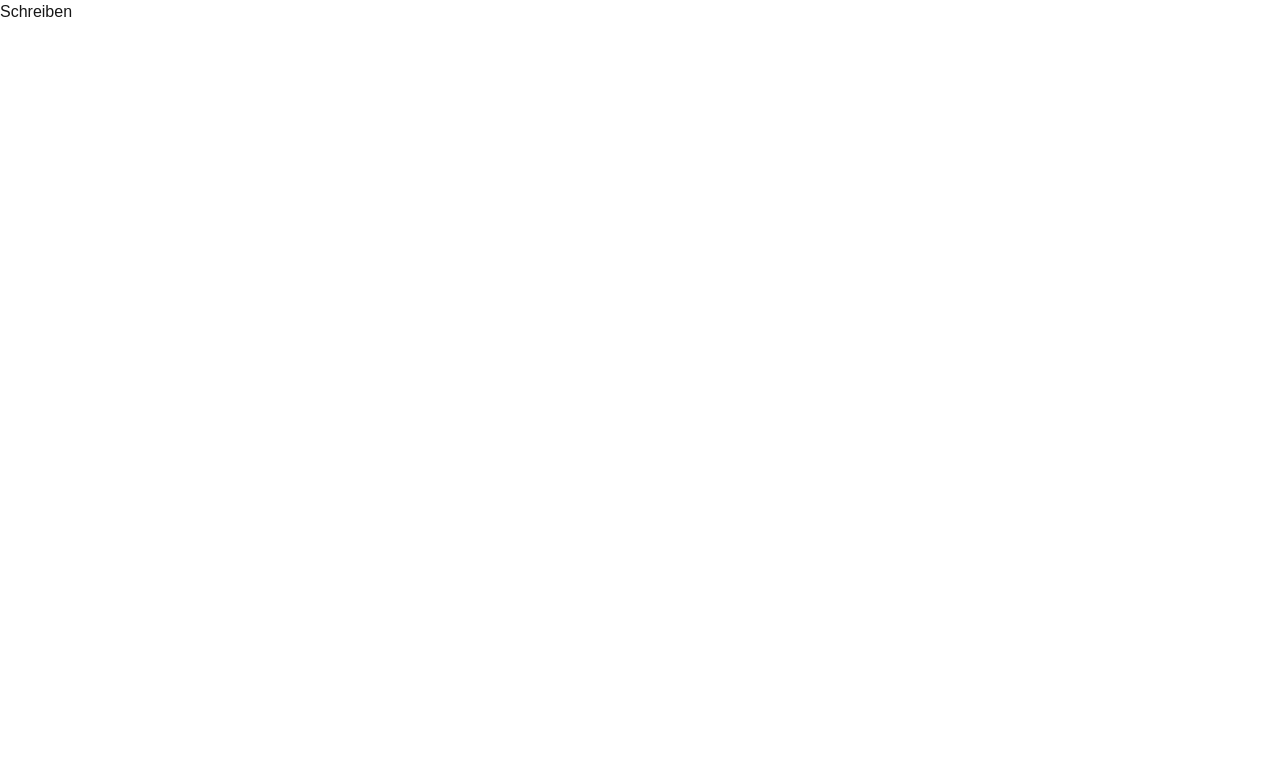
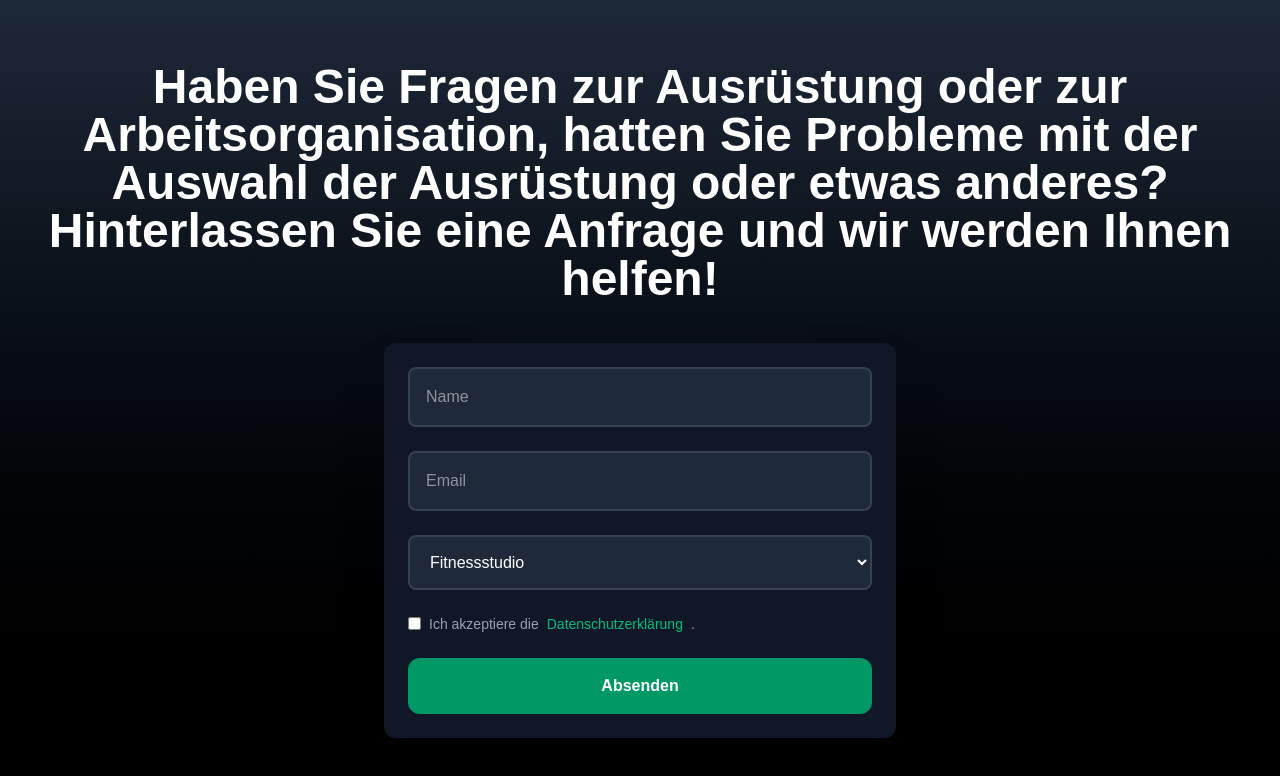
Before and after one commit to tereshonkov/gym-app, a Next.js app: page /schreiben in a window 1280 px wide. Shown: the top 776 px of the page. Built offline with nearby package versions, Linux system fonts and the light colour scheme.

Commit message:
edited Form

```diff
--- a/app/schreiben/page.tsx
+++ b/app/schreiben/page.tsx
@@ -1,7 +1,99 @@
-import React from 'react'
+"use client"
+import { useState } from "react"
 
-export default function Schreiben() {
-  return (
-    <div>Schreiben</div>
-  )
+type FormValue = {
+    name: string;
+    email: string;
+    category: string;
+    privacyPolicy: boolean;
 }
+
+export default function Index() {
+    const [value, setValue] = useState<FormValue>({
+        name: "",
+        email: "",
+        category: "1",
+        privacyPolicy: false,  // Додано стан для чекбоксу
+    });
+    const [showPopup, setShowPopup] = useState(false);
+
+    const handleSubmit = (e: React.FormEvent) => {
+        e.preventDefault();
+        if (!value.privacyPolicy) {
+            alert("Bitte akzeptieren Sie die Datenschutzerklärung.");  // Попередження, якщо чекбокс не відмічено
+            return;
+        }
+
+        // Виведення значень форми в консоль
+        console.log(value);
+        setValue({
+            name: "",
+            email: "",
+            category: "1",
+            privacyPolicy: false,  // Скидаємо значення чекбоксу після відправки форми
+        });
+        setShowPopup(true);
+        setTimeout(()=> {setShowPopup(false)}, 3000);
+    }
+
+    return (
+        <div className="w-screen h-screen bg-gradient-to-b from-gray-800 to-black text-white flex flex-col items-center justify-center gap-6 p-6">
+            <h2 className="text-5xl font-bold text-center mb-4">Haben Sie Fragen zur Ausrüstung oder zur Arbeitsorganisation, hatten Sie Probleme mit der Auswahl der Ausrüstung oder etwas anderes? Hinterlassen Sie eine Anfrage und wir werden Ihnen helfen!</h2>
+            {/* <h3 className="text-4xl text-center max-w-3xl mb-6 px-4">
+                Haben Sie Fragen oder benötigen Sie ein Beratungsgespräch mit unserem Spezialisten? Hinterlassen Sie Ihre E-Mail und wir werden Sie so schnell wie möglich kontaktieren!
+            </h3> */}
+            <form className="flex flex-col gap-6 w-full max-w-lg p-6 bg-gray-900 rounded-xl shadow-2xl">
+                <input
+                    value={value.name}
+                    onChange={(e) => setValue({ ...value, name: e.target.value })}
+                    type="text"
+                    placeholder="Name"
+                    className="p-4 bg-gray-800 text-white rounded-lg border-2 border-gray-700 focus:outline-none focus:ring-2 focus:ring-emerald-600 transition duration-300"
+                />
+                <input
+                    value={value.email}
+                    onChange={(e) => setValue({ ...value, email: e.target.value })}
+                    type="email"
+                    placeholder="Email"
+                    className="p-4 bg-gray-800 text-white rounded-lg border-2 border-gray-700 focus:outline-none focus:ring-2 focus:ring-emerald-600 transition duration-300"
+                />
+                <select
+                    value={value.category}
+                    onChange={(e) => setValue({ ...value, category: e.target.value })}
+                    name="category"
+                    id="category"
+                    className="p-4 bg-gray-800 text-white rounded-lg border-2 border-gray-700 focus:outline-none focus:ring-2 focus:ring-emerald-600 transition duration-300"
+                >
+                    <option value="1">Fitnessstudio</option>
+                    <option value="2">Für Zuhause</option>
+                    <option value="3">Andere</option>
+                </select>
+
+                {/* Чекбокс для політики конфіденційності */}
+                <label className="text-sm text-gray-400 flex items-center gap-2">
+                    <input
+                        type="checkbox"
+                        checked={value.privacyPolicy}
+                        onChange={(e) => setValue({ ...value, privacyPolicy: e.target.checked })}
+                        className="focus:ring-2 focus:ring-emerald-600"
+                    />
+                    Ich akzeptiere die <a href="#" className="text-emerald-500">Datenschutzerklärung</a>.
+                </label>
+
+                <button
+                    onClick={handleSubmit}
+                    className="p-4 bg-emerald-600 hover:bg-emerald-500 rounded-xl text-white font-semibold transition duration-300"
+                >
+                    Absenden
+                </button>
+            </form>
+            {showPopup && (
+                <div className="fixed top-0 left-0 w-full h-full bg-black bg-opacity-50 flex items-center justify-center">
+                    <div className="bg-white p-8 rounded-lg shadow-lg text-black">
+                        <p>Wir danken Ihnen für Ihre Bewerbung. Unser Support-Team wird Sie innerhalb einer Stunde kontaktieren</p>
+                    </div>
+                </div>
+            )}
+        </div>
+    )
+}
--- a/components/FormBlock/index.tsx
+++ b/components/FormBlock/index.tsx
@@ -13,24 +13,27 @@ export default function Index() {
         name: "",
         email: "",
         category: "1",
-        privacyPolicy: false,  // Додано стан для чекбоксу
+        privacyPolicy: false,
     });
+    const [showPopup, setShowPopup] = useState(false);
 
     const handleSubmit = (e: React.FormEvent) => {
         e.preventDefault();
         if (!value.privacyPolicy) {
-            alert("Bitte akzeptieren Sie die Datenschutzerklärung.");  // Попередження, якщо чекбокс не відмічено
+            alert("Bitte akzeptieren Sie die Datenschutzerklärung.");
             return;
         }
 
-        // Виведення значень форми в консоль
+
         console.log(value);
         setValue({
             name: "",
             email: "",
             category: "1",
-            privacyPolicy: false,  // Скидаємо значення чекбоксу після відправки форми
+            privacyPolicy: false,
         });
+        setShowPopup(true);
+        setTimeout(()=> {setShowPopup(false)}, 3000);
     }
 
     return (
@@ -66,7 +69,6 @@ export default function Index() {
                     <option value="3">Andere</option>
                 </select>
 
-                {/* Чекбокс для політики конфіденційності */}
                 <label className="text-sm text-gray-400 flex items-center gap-2">
                     <input
                         type="checkbox"
@@ -84,6 +86,13 @@ export default function Index() {
                     Absenden
                 </button>
             </form>
+            {showPopup && (
+                <div className="fixed top-0 left-0 w-full h-full bg-black bg-opacity-50 flex items-center justify-center">
+                    <div className="bg-white p-8 rounded-lg shadow-lg text-black">
+                        <p>Vielen Dank, dass Sie uns kontaktiert haben - wir werden uns in Kürze bei Ihnen melden!</p>
+                    </div>
+                </div>
+            )}
         </div>
     )
 }
--- a/components/Nav/nav.tsx
+++ b/components/Nav/nav.tsx
@@ -52,7 +52,7 @@ export default function Nav() {
           </li>
           <li>
             <a
-              href="#"
+              href="/schreiben"
               className="hover:bg-green-500 rounded-2xl p-2 w-[150px] h-[30px] text-white flex items-center justify-center cursor-pointer bg-emerald-700"
             >
               Schreiben Sie Uns
```
